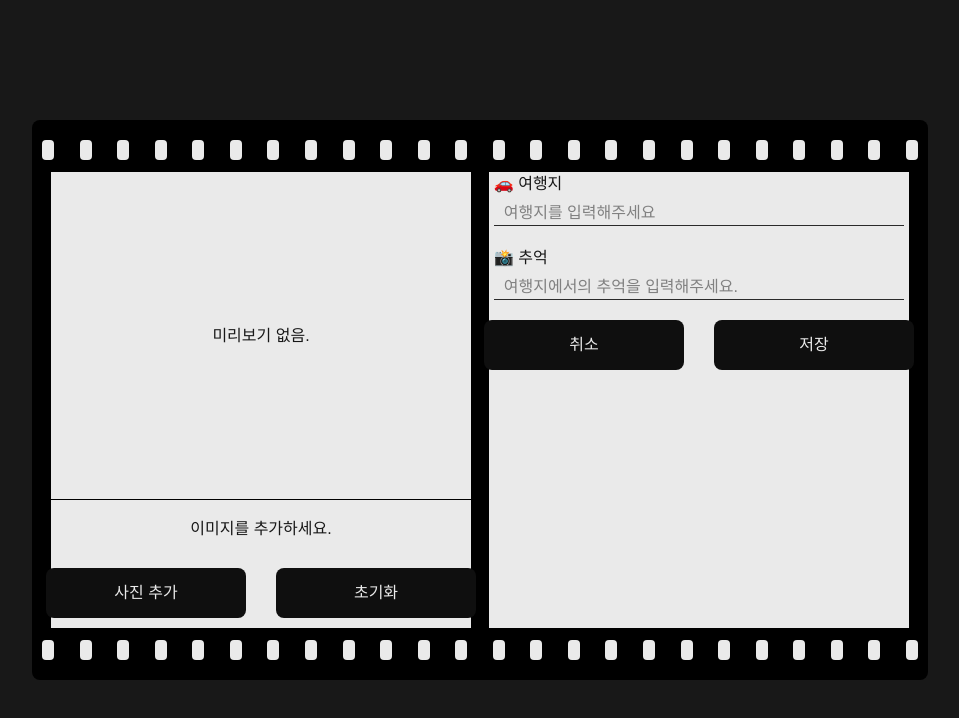
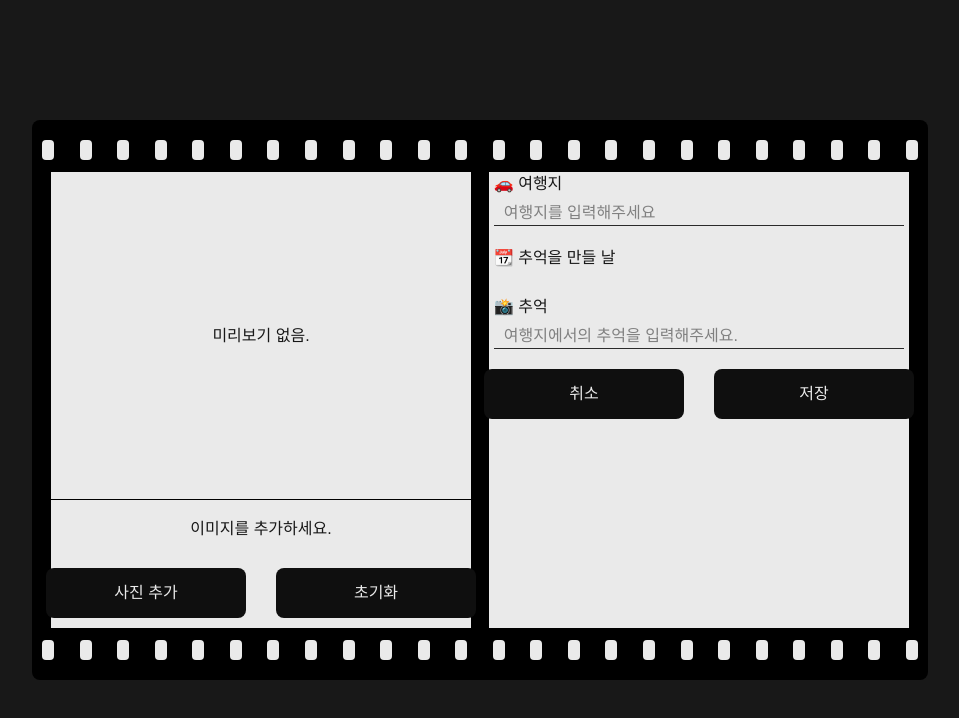
Before and after one commit to DevWonny/Re-Memory, a Next.js app: page /upload in a window 1280 px wide. Shown: the top 718 px of the page, without its empty margins (160-1119 px from the left). Built offline with nearby package versions, Linux system fonts and the light colour scheme.

Commit message:
달력 구현 중

```diff
--- a/app/upload/page.tsx
+++ b/app/upload/page.tsx
@@ -13,12 +13,14 @@ import { useState, useRef, useEffect } from "react";
 import { useRouter } from "next/navigation";
 import { Swiper, SwiperSlide } from "swiper/react";
 import { EffectCards } from "swiper/modules";
+import { DayPicker } from "react-day-picker";
 // components
 import CommonInput from "@/app/components/commonInput";
 // style
 import "@/styles/upload.scss";
 import "swiper/css";
 import "swiper/css/effect-cards";
+import "react-day-picker/style.css";
 
 interface UploadFile {
   file: File;
@@ -29,6 +31,7 @@ export default function Upload() {
   const router = useRouter();
   const imageInputRef = useRef<HTMLInputElement | null>(null);
   const [images, setImages] = useState<UploadFile[]>([]);
+  const [dateRange, setDateRange] = useState<any>();
 
   // function
   const onAddImages = (e: React.ChangeEvent<HTMLInputElement>) => {
@@ -78,6 +81,10 @@ export default function Upload() {
     setImages([]);
     router.replace("/");
   };
+
+  useEffect(() => {
+    console.log("🚀 ~ Upload ~ dateRange:", dateRange);
+  }, [dateRange]);
 
   return (
     <div className="upload-page flex items-center justify-center w-screen h-screen">
@@ -165,6 +172,21 @@ export default function Upload() {
               <CommonInput type="category" />
             </div>
 
+            <div className="content w-full relative">
+              <details>
+                <summary className="label cursor-pointer list-none">
+                  📆 추억을 만들 날
+                </summary>
+                <DayPicker
+                  className="day-picker"
+                  mode="range"
+                  selected={dateRange}
+                  onSelect={setDateRange}
+                ></DayPicker>
+              </details>
+              <p className="date-range">{dateRange && `${dateRange.from}`}</p>
+            </div>
+
             <div className="content w-full">
               <p className="label">📸 추억</p>
               <CommonInput type="description" />
--- a/styles/upload.scss
+++ b/styles/upload.scss
@@ -55,7 +55,23 @@ div.upload-page {
           display: flex;
           flex-direction: column;
           gap: 5px;
+
+          details {
+            .day-picker {
+              width: calc(100% - 10px);
+              position: absolute;
+              background-color: $text-color;
+              border: 1px solid $border-color;
+              padding: 0 20px;
+              display: flex;
+              justify-content: center;
+            }
+            summary::-webkit-details-marker {
+              display: none;
+            }
+          }
         }
+
         div.button-content {
           gap: 30px;
           button {
```
